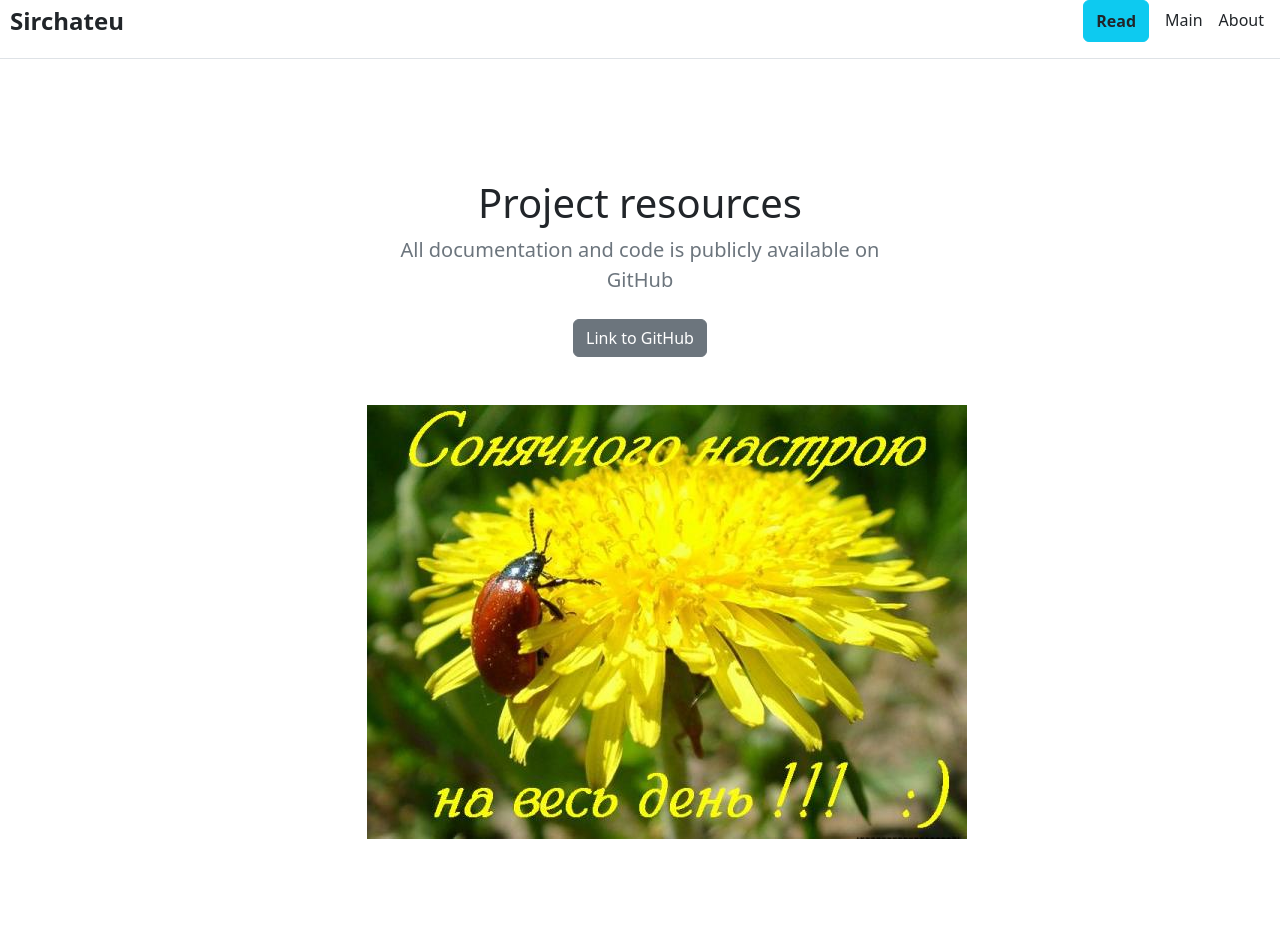
After one commit to molfaryura/flask-app, a Flask app: page /resource in a window 1280 px wide. The commit adds this page. Run offline with Flask 2, Linux system fonts and the light colour scheme.

Commit message:
Created resource page, changed hover

```diff
--- a/app.py
+++ b/app.py
@@ -87,6 +87,10 @@ def post_shavk():
 def post_vasyl():
     return post_fact('post_vasyl.html','/vasyl')
 
+@app.route('/resource')
+def resource():
+    return render_template('resource.html')
+
 
 
 @app.route('/read', methods=['POST', 'GET'])
--- a/static/css/style.css
+++ b/static/css/style.css
@@ -10,10 +10,6 @@
   transform: scale(90%) rotate(2deg);
 }
 
-.d-block:hover {
-  transform: scale(109%) rotate(4deg);
-}
-
 .btn-primary:hover,
 .btn-outline-secondary:hover {
   transform: scale(109%) rotate(4deg);
--- a/templates/layout.html
+++ b/templates/layout.html
@@ -51,7 +51,7 @@
             width="80"
             height="60"
           />
-          <small class="d-block mb-3 text-muted">© 2017–2022</small>
+          <small class="d-block mb-3 text-muted">© 2017–2023</small>
         </div>
         <div class="col-6 col-md">
           <h5>Features</h5>
@@ -67,7 +67,7 @@
           <h5>Resources</h5>
           <ul class="list-unstyled text-small">
             <li class="mb-1">
-              <a class="link-secondary text-decoration-none" href="#"
+              <a class="link-secondary text-decoration-none" href="/resource"
                 >Resource</a
               >
             </li>
--- /dev/null
+++ b/templates/resource.html
@@ -0,0 +1,62 @@
+<!DOCTYPE html>
+<html lang="en">
+  <head>
+    <meta charset="UTF-8" />
+    <meta http-equiv="X-UA-Compatible" content="IE=edge" />
+    <meta name="viewport" content="width=device-width, initial-scale=1.0" />
+    <link
+      rel="stylesheet"
+      href="{{url_for('static', filename='css/style.css')}}"
+    />
+    <link
+      rel="stylesheet"
+      href="https://cdn.jsdelivr.net/npm/bootstrap@5.2.3/dist/css/bootstrap.min.css"
+      integrity="sha384-rbsA2VBKQhggwzxH7pPCaAqO46MgnOM80zW1RWuH61DGLwZJEdK2Kadq2F9CUG65"
+      crossorigin="anonymous"
+    />
+    <title>Resources</title>
+  </head>
+  <body>
+    <div
+      class="d-flex flex-column flex-md-row align-items-center pb-3 mb-4 border-bottom"
+    >
+      <a
+        href="/"
+        class="d-flex align-items-center text-dark text-decoration-none"
+      >
+        <span class="fs-4"><strong>Sirchateu</strong></span>
+      </a>
+
+      <nav class="d-inline-flex mt-2 mt-md-0 ms-md-auto">
+        <a
+          class="me-3 py-2 text-dark text-decoration-none btn btn-info"
+          href="/read"
+          ><strong>Read</strong></a
+        >
+        <a class="me-3 py-2 text-dark text-decoration-none" href="/">Main</a>
+        <a class="me-3 py-2 text-dark text-decoration-none" href="/about"
+          >About</a
+        >
+      </nav>
+    </div>
+    <section class="py-5 text-center container">
+      <div class="row py-lg-5">
+        <div class="col-lg-6 col-md-8 mx-auto">
+          <h1 class="fw-light">Project resources</h1>
+          <p class="lead text-muted">
+            All documentation and code is publicly available on GitHub
+          </p>
+          <p>
+            <a
+              href="https://github.com/molfaryura/flask-app"
+              class="btn btn-secondary my-2"
+              >Link to GitHub</a
+            >
+          </p>
+          <br />
+          <img src="static/img/day.jpg" />
+        </div>
+      </div>
+    </section>
+  </body>
+</html>
```
Also changed, not shown: static/img/day.jpg (added).
